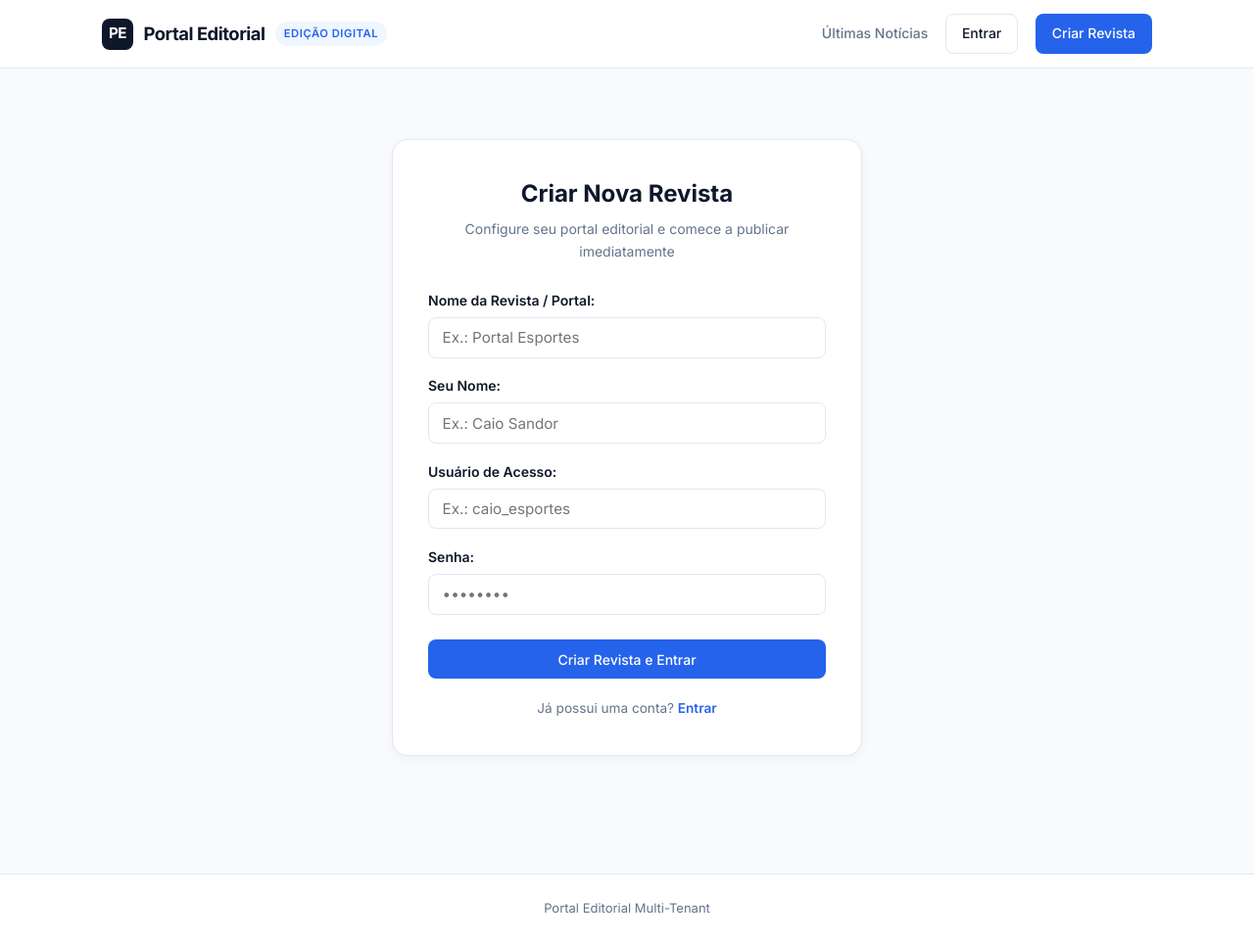
After one commit to caiosandor/blog, a Django app: page /cadastrar/ in a window 1280 px wide. The commit adds this page. Shown: the whole page at 98% size. Run offline with Django 5.2, Linux system fonts and the light colour scheme.

Commit message:
adicionando o cadastro de novas revistas e gestao de equipe diretamente pelo portal

```diff
--- a/portal/blog/forms.py
+++ b/portal/blog/forms.py
@@ -1,4 +1,9 @@
+from datetime import datetime, time
 from django import forms
+from django.contrib.auth.models import User
+from django.utils import timezone
+
+from core.models import Pagina, PerfilFuncionario
 from .models import Post
 
 
@@ -6,28 +11,99 @@ class PostForm(forms.ModelForm):
     class Meta:
         model = Post
         fields = ['titulo', 'conteudo', 'status']
+        labels = {
+            'titulo': 'Título da Matéria',
+            'conteudo': 'Conteúdo',
+            'status': 'Status de Publicação',
+        }
+        widgets = {
+            'titulo': forms.TextInput(attrs={'placeholder': 'Digite um título chamativo...'}),
+            'conteudo': forms.Textarea(attrs={'placeholder': 'Escreva o corpo da matéria aqui...'}),
+        }
 
 
 class PeriodoForm(forms.Form):
-    # Validação de datas recebidas via query string
     inicio = forms.DateField(
         required=False,
-        widget=forms.DateInput(attrs={'type': 'date'})
+        label='Início',
+        widget=forms.DateInput(attrs={'type': 'date'}),
     )
     fim = forms.DateField(
         required=False,
-        widget=forms.DateInput(attrs={'type': 'date'})
+        label='Fim',
+        widget=forms.DateInput(attrs={'type': 'date'}),
     )
 
 
-def filtrar_periodo(request, qs):
-    # Aplica o filtro de intervalo de datas apenas se os parâmetros forem válidos
-    form = PeriodoForm(request.GET)
+def filtrar_periodo(request, queryset):
+    form = PeriodoForm(request.GET or None)
     if form.is_valid():
         inicio = form.cleaned_data.get('inicio')
         fim = form.cleaned_data.get('fim')
+        tz = timezone.get_current_timezone()
+
         if inicio:
-            qs = qs.filter(criado_em__date__gte=inicio)
+            dt_inicio = timezone.make_aware(datetime.combine(inicio, time.min), tz)
+            queryset = queryset.filter(criado_em__gte=dt_inicio)
+
         if fim:
-            qs = qs.filter(criado_em__date__lte=fim)
-    return qs, form
+            dt_fim = timezone.make_aware(datetime.combine(fim, time.max), tz)
+            queryset = queryset.filter(criado_em__lte=dt_fim)
+
+    return queryset, form
+
+
+class CadastroRevistaForm(forms.Form):
+    nome_revista = forms.CharField(
+        label='Nome da Revista / Portal',
+        max_length=120,
+        widget=forms.TextInput(attrs={'placeholder': 'Ex.: Portal Esportes'}),
+    )
+    primeiro_nome = forms.CharField(
+        label='Seu Nome',
+        max_length=80,
+        widget=forms.TextInput(attrs={'placeholder': 'Ex.: Caio Sandor'}),
+    )
+    username = forms.CharField(
+        label='Usuário de Acesso',
+        max_length=150,
+        widget=forms.TextInput(attrs={'placeholder': 'Ex.: caio_esportes'}),
+    )
+    senha = forms.CharField(
+        label='Senha',
+        widget=forms.PasswordInput(attrs={'placeholder': '••••••••'}),
+    )
+
+    def clean_username(self):
+        username = self.cleaned_data['username'].strip()
+        if User.objects.filter(username=username).exists():
+            raise forms.ValidationError('Este nome de usuário já está em uso.')
+        return username
+
+
+class NovoMembroEquipeForm(forms.Form):
+    primeiro_nome = forms.CharField(
+        label='Nome do Colaborador',
+        max_length=80,
+        widget=forms.TextInput(attrs={'placeholder': 'Ex.: Ana Silva'}),
+    )
+    username = forms.CharField(
+        label='Usuário de Acesso',
+        max_length=150,
+        widget=forms.TextInput(attrs={'placeholder': 'Ex.: ana_editora'}),
+    )
+    senha = forms.CharField(
+        label='Senha Provisória',
+        widget=forms.PasswordInput(attrs={'placeholder': '••••••••'}),
+    )
+    cargo = forms.ChoiceField(
+        label='Cargo na Redação',
+        choices=[('editor', 'Editor'), ('dono', 'Dono')],
+        initial='editor',
+    )
+
+    def clean_username(self):
+        username = self.cleaned_data['username'].strip()
+        if User.objects.filter(username=username).exists():
+            raise forms.ValidationError('Este nome de usuário já está em uso.')
+        return username
--- a/portal/blog/templates/blog/base.html
+++ b/portal/blog/templates/blog/base.html
@@ -104,7 +104,7 @@
         .nav-menu {
             display: flex;
             align-items: center;
-            gap: 1.15rem;
+            gap: 1.1rem;
             flex-wrap: wrap;
         }
 
@@ -261,6 +261,9 @@
                 {% if user.is_authenticated %}
                     <a href="{% url 'rascunhos' %}" class="nav-link">Rascunhos</a>
                     <a href="{% url 'dashboard' %}" class="nav-link">Dashboard</a>
+                    {% if user.perfilfuncionario and user.perfilfuncionario.eh_admin %}
+                        <a href="{% url 'equipe' %}" class="nav-link">Equipe</a>
+                    {% endif %}
                     <a href="{% url 'criar_post' %}" class="btn btn-primary">+ Nova Matéria</a>
 
                     <div class="profile-pill" title="Organização e cargo vinculados ao seu usuário">
@@ -276,6 +279,7 @@
                     <a href="{% url 'logout' %}" class="btn btn-outline" style="padding: 0.35rem 0.75rem; font-size: 0.8125rem;">Sair</a>
                 {% else %}
                     <a href="{% url 'login' %}" class="btn btn-outline">Entrar</a>
+                    <a href="{% url 'cadastrar' %}" class="btn btn-primary">Criar Revista</a>
                 {% endif %}
             </nav>
         </div>
--- /dev/null
+++ b/portal/blog/templates/blog/cadastrar.html
@@ -0,0 +1,87 @@
+{% extends 'blog/base.html' %}
+
+{% block title %}Criar Nova Revista — Portal Editorial{% endblock %}
+
+{% block extra_css %}
+<style>
+    .register-card {
+        max-width: 480px;
+        margin: 2.5rem auto;
+        background-color: var(--bg-card);
+        border: 1px solid var(--border);
+        border-radius: 1rem;
+        padding: 2.25rem;
+        box-shadow: 0 4px 12px rgba(15, 23, 42, 0.04);
+    }
+
+    .register-header {
+        text-align: center;
+        margin-bottom: 1.75rem;
+    }
+
+    .register-header h1 {
+        font-size: 1.5rem;
+        font-weight: 700;
+    }
+
+    .register-header p {
+        font-size: 0.875rem;
+        color: var(--text-muted);
+        margin-top: 0.35rem;
+    }
+
+    .reg-form p {
+        margin-bottom: 1.1rem;
+        display: flex;
+        flex-direction: column;
+        gap: 0.35rem;
+    }
+
+    .reg-form label {
+        font-size: 0.875rem;
+        font-weight: 600;
+    }
+
+    .reg-form input {
+        width: 100%;
+        padding: 0.65rem 0.85rem;
+        border: 1px solid var(--border);
+        border-radius: 0.5rem;
+        font-size: 0.95rem;
+        font-family: inherit;
+        outline: none;
+    }
+
+    .reg-form input:focus {
+        border-color: var(--primary);
+    }
+
+    .errorlist {
+        list-style: none;
+        color: var(--danger);
+        font-size: 0.8rem;
+        font-weight: 500;
+    }
+</style>
+{% endblock %}
+
+{% block content %}
+    <div class="register-card">
+        <div class="register-header">
+            <h1>Criar Nova Revista</h1>
+            <p>Configure seu portal editorial e comece a publicar imediatamente</p>
+        </div>
+
+        <form method="post" class="reg-form">
+            {% csrf_token %}
+            {{ form.as_p }}
+            <button type="submit" class="btn btn-primary" style="width: 100%; padding: 0.65rem; margin-top: 0.5rem;">
+                Criar Revista e Entrar
+            </button>
+        </form>
+
+        <p style="text-align: center; font-size: 0.85rem; color: var(--text-muted); margin-top: 1.25rem;">
+            Já possui uma conta? <a href="{% url 'login' %}" style="color: var(--primary); font-weight: 600; text-decoration: none;">Entrar</a>
+        </p>
+    </div>
+{% endblock %}
--- a/portal/blog/templates/blog/login.html
+++ b/portal/blog/templates/blog/login.html
@@ -101,5 +101,9 @@
                 Entrar no Portal
             </button>
         </form>
+
+        <p style="text-align: center; font-size: 0.85rem; color: var(--text-muted); margin-top: 1.25rem;">
+            Quer lançar seu próprio portal? <a href="{% url 'cadastrar' %}" style="color: var(--primary); font-weight: 600; text-decoration: none;">Criar nova revista</a>
+        </p>
     </div>
 {% endblock %}
--- a/portal/blog/urls.py
+++ b/portal/blog/urls.py
@@ -15,7 +15,9 @@ urlpatterns = [
     path('dashboard/', views.dashboard_view, name='dashboard'),
     path('dashboard/exportar-csv/', views.exportar_posts_csv, name='exportar-posts-csv'),
 
-    # Rotas de autenticação do portal
+    # Rotas de autenticação, cadastro de revista e gestão de equipe
     path('entrar/', LoginView.as_view(template_name='blog/login.html'), name='login'),
     path('sair/', views.sair_view, name='logout'),
+    path('cadastrar/', views.cadastrar_revista_view, name='cadastrar'),
+    path('equipe/', views.equipe_view, name='equipe'),
 ]
--- a/portal/blog/views.py
+++ b/portal/blog/views.py
@@ -1,13 +1,21 @@
 import csv
 from django.contrib import messages
-from django.contrib.auth import logout
+from django.contrib.auth import login, logout
 from django.contrib.auth.decorators import login_required
+from django.contrib.auth.models import User
+from django.db import transaction
 from django.db.models import Q
 from django.http import HttpResponse, HttpResponseForbidden
 from django.shortcuts import get_object_or_404, redirect, render
 
+from core.models import Pagina, PerfilFuncionario
 from .dashboard import obter_metricas_dashboard
-from .forms import PostForm, filtrar_periodo
+from .forms import (
+    CadastroRevistaForm,
+    NovoMembroEquipeForm,
+    PostForm,
+    filtrar_periodo,
+)
 from .models import Post
 
 
@@ -175,6 +183,71 @@ def exportar_posts_csv(request):
     return response
 
 
+def cadastrar_revista_view(request):
+    if request.method == 'POST':
+        form = CadastroRevistaForm(request.POST)
+        if form.is_valid():
+            with transaction.atomic():
+                user = User.objects.create_user(
+                    username=form.cleaned_data['username'],
+                    password=form.cleaned_data['senha'],
+                    first_name=form.cleaned_data['primeiro_nome'],
+                )
+                pagina = Pagina.objects.create(
+                    nome=form.cleaned_data['nome_revista']
+                )
+                PerfilFuncionario.objects.create(
+                    usuario=user,
+                    pagina=pagina,
+                    cargo='dono',
+                )
+            login(request, user)
+            messages.success(request, f'Revista "{pagina.nome}" criada com sucesso! Bem-vindo à redação.')
+            return redirect('lista')
+    else:
+        form = CadastroRevistaForm()
+
+    return render(request, 'blog/cadastrar.html', {'form': form})
+
+
+@login_required
+def equipe_view(request):
+    perfil = _obter_perfil(request.user)
+    if perfil is None or not perfil.eh_admin:
+        return HttpResponseForbidden('Apenas o dono da revista pode gerenciar a equipe.')
+
+    membros = (
+        PerfilFuncionario.objects.filter(pagina=perfil.pagina)
+        .select_related('usuario')
+        .order_by('cargo', 'usuario__username')
+    )
+
+    if request.method == 'POST':
+        form = NovoMembroEquipeForm(request.POST)
+        if form.is_valid():
+            with transaction.atomic():
+                novo_user = User.objects.create_user(
+                    username=form.cleaned_data['username'],
+                    password=form.cleaned_data['senha'],
+                    first_name=form.cleaned_data['primeiro_nome'],
+                )
+                PerfilFuncionario.objects.create(
+                    usuario=novo_user,
+                    pagina=perfil.pagina,
+                    cargo=form.cleaned_data['cargo'],
+                )
+            messages.success(request, f'Colaborador @{novo_user.username} adicionado à equipe!')
+            return redirect('equipe')
+    else:
+        form = NovoMembroEquipeForm()
+
+    return render(request, 'blog/equipe.html', {
+        'form': form,
+        'membros': membros,
+        'pagina': perfil.pagina,
+    })
+
+
 def sair_view(request):
     logout(request)
     return redirect('login')
```
Also changed, not shown: portal/blog/templates/blog/equipe.html (added, +96 -0 lines), portal/db.sqlite3.
